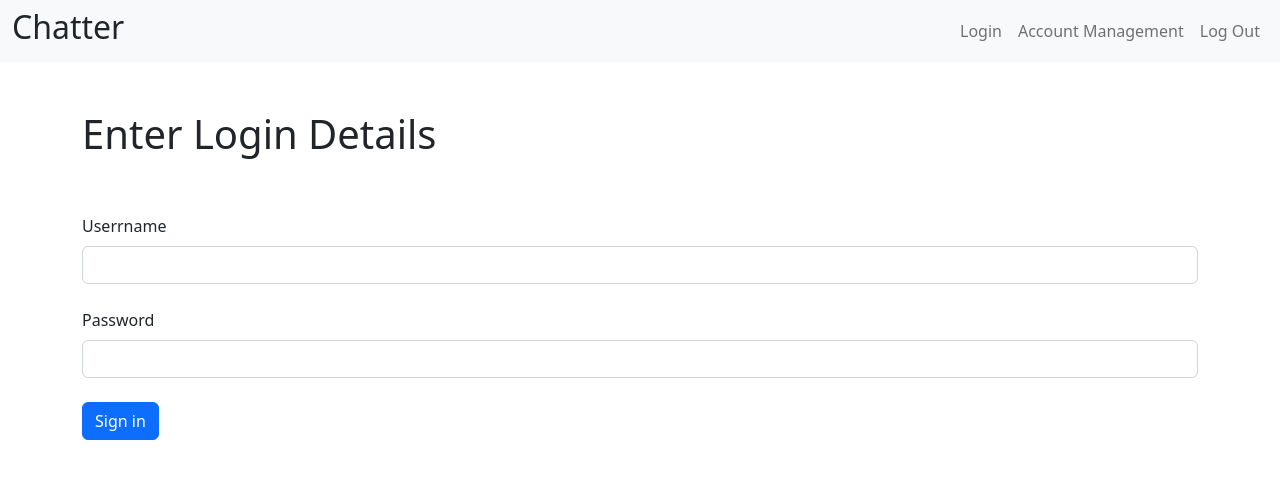
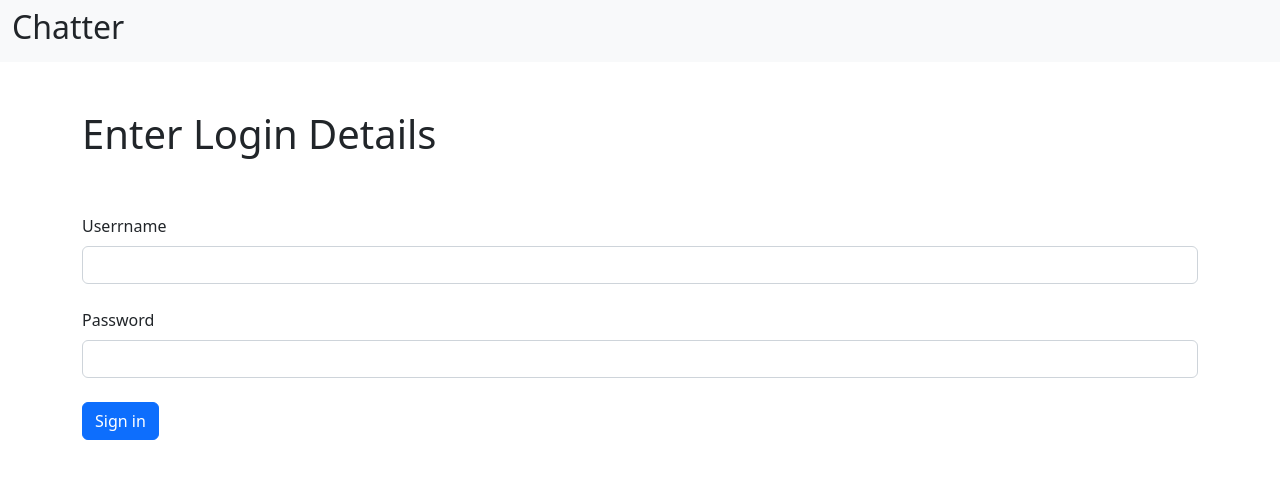
Before and after one commit to Papaw99/s5153091_3813ICT_ASSIGNMENT, an Angular app: page / in a window 1280 px wide. Shown: the top 478 px of the page. Built offline with nearby package versions, Linux system fonts and the light colour scheme.

Commit message:
Added conditional statements for nav bar to only display options when user is logged in. Conditional statement also checks if account is superAdmin to display account management tab

```diff
--- a/src/app/app.component.html
+++ b/src/app/app.component.html
@@ -1,9 +1,8 @@
 <nav class="navbar navbar-expand-lg navbar-light bg-light">
   <div class="container-fluid">
     <h2>Chatter</h2>
-    <ul class="nav navbar-nav">
-      <li> <a class="nav-link" routerLink="/login">Login</a></li>
-      <li><a class="nav-link" routerLink="/account-management">Account Management</a></li>
+    <ul *ngIf="valid" class="nav navbar-nav">
+      <li><a *ngIf="isSuperAdmin" class="nav-link" routerLink="/account-management">Account Management</a></li>
       <li><a class="nav-link" routerLink="/account-management">Log Out</a></li>
     </ul>
   </div>
--- a/src/app/app.component.ts
+++ b/src/app/app.component.ts
@@ -7,4 +7,16 @@ import { Component } from '@angular/core';
 })
 export class AppComponent {
   title = 's5153091_3813ICT_ASSIGNMENT';
+
+  valid = false as any
+  role = "" as any
+  isSuperAdmin = false as any
+
+  ngDoCheck(): void{
+    this.valid = localStorage.getItem('valid')
+    this.role = localStorage.getItem('role')
+    if (this.role == "superAdmin"){
+      this.isSuperAdmin = true
+    }
+  }
 }
```
Also changed, not shown: 2 other files (tests, documents, lock files or other folders).
